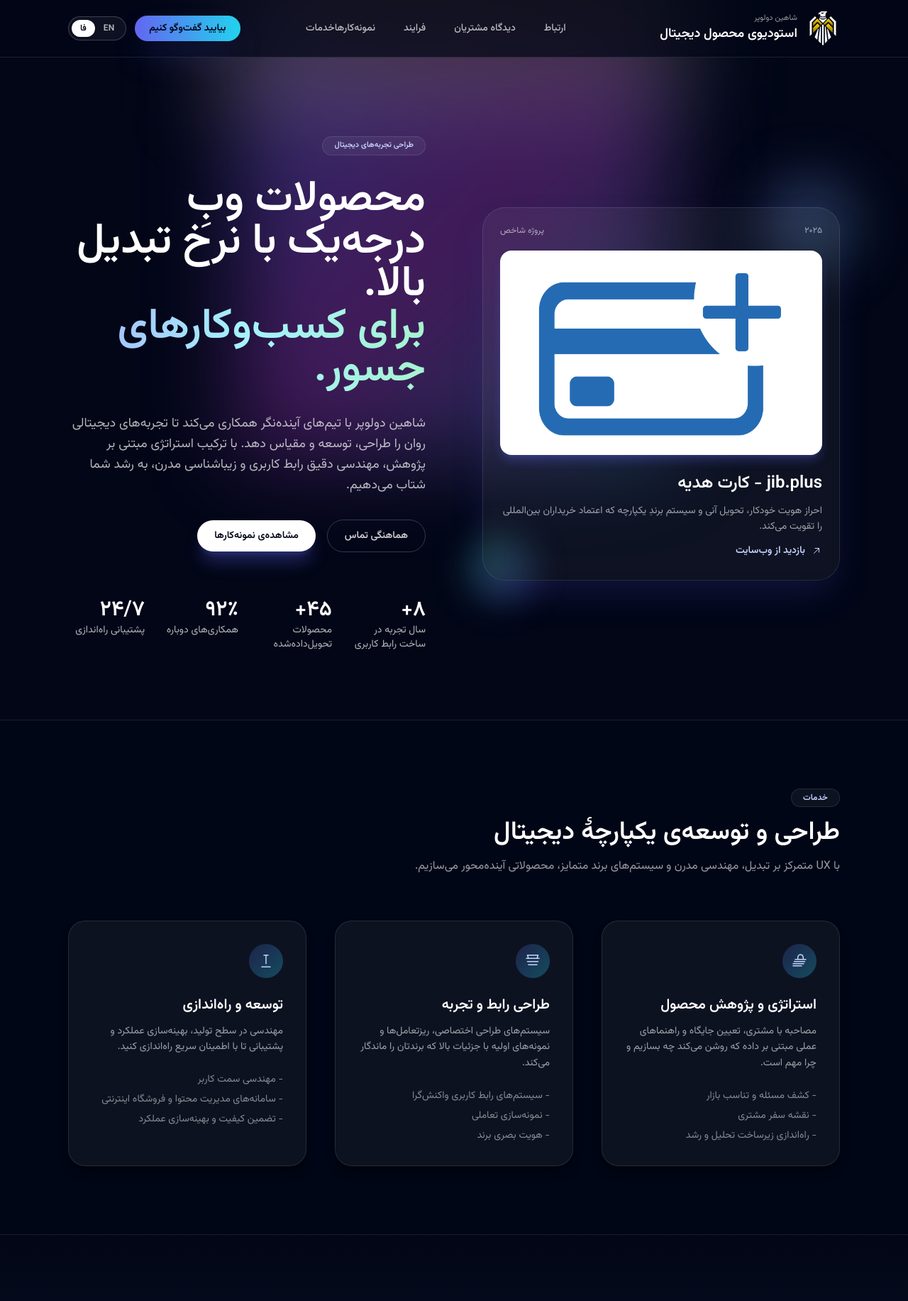
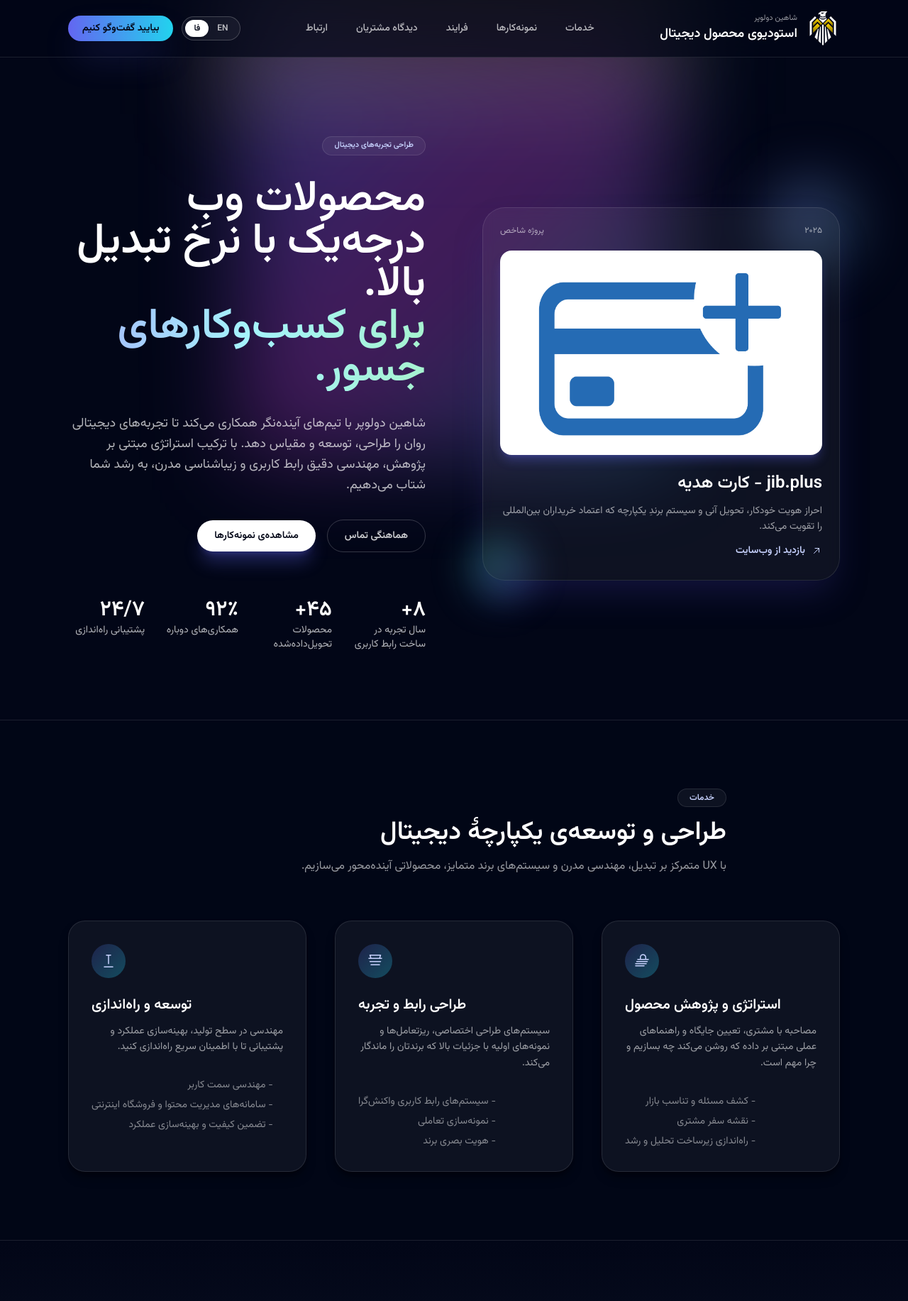
Before and after one commit to shahinrtm/shahindev.website, a plain HTML site: page fa.html in a window 1280 px wide. Shown: the top 1833 px of the page at 71% size. Drawn offline with nearby package versions, Linux system fonts and the light colour scheme.

Commit message:
Refine RTL layout for Persian page

```diff
--- a/fa.html
+++ b/fa.html
@@ -58,21 +58,21 @@
 
         <header class="fixed inset-x-0 top-0 z-50 border-b border-white/10 bg-slate-950/70 backdrop-blur-xl">
             <nav class="mx-auto flex max-w-6xl items-center justify-between px-6 py-4 lg:px-8">
-                <a href="#home" class="flex items-center space-x-3" x-bind:class="isFa() ? 'space-x-reverse' : ''">
+                <a href="#home" class="flex items-center gap-3">
                     <img src="/static/logo.svg" alt="Shahin Developer logo" class="h-12 w-12">
                     <div x-bind:class="isFa() ? 'text-right' : ''">
                         <span class="block text-[11px] text-white/60" x-bind:class="isFa() ? '' : 'uppercase tracking-[0.35em]'" x-text="isFa() ? copy.footer.brandTag.fa : copy.footer.brandTag.en"></span>
                         <span class="block text-lg font-semibold text-white" x-text="isFa() ? copy.footer.brandSubtitle.fa : copy.footer.brandSubtitle.en"></span>
                     </div>
                 </a>
-                <div class="hidden items-center space-x-10 text-sm font-medium text-white/70 lg:flex" x-bind:class="isFa() ? 'flex-row-reverse space-x-reverse' : ''">
+                <div class="hidden items-center gap-10 text-sm font-medium text-white/70 lg:flex">
                     <a href="#services" class="transition hover:text-white" x-text="copy.nav.services[lang]"></a>
                     <a href="#projects" class="transition hover:text-white" x-text="copy.nav.projects[lang]"></a>
                     <a href="#process" class="transition hover:text-white" x-text="copy.nav.process[lang]"></a>
                     <a href="#testimonials" class="transition hover:text-white" x-text="copy.nav.testimonials[lang]"></a>
                     <a href="#contact" class="transition hover:text-white" x-text="copy.nav.contact[lang]"></a>
                 </div>
-                <div class="hidden items-center gap-3 lg:flex" x-bind:class="isFa() ? 'flex-row-reverse' : ''">
+                <div class="hidden items-center gap-3 lg:flex">
                     <div class="flex items-center rounded-full border border-white/20 bg-white/5 p-1 text-xs font-semibold">
                         <button @click="setLang('en')" class="rounded-full px-3 py-1 transition" x-bind:class="lang === 'en' ? 'bg-white text-slate-950 shadow' : 'text-white/70 hover:text-white'">EN</button>
                         <button @click="setLang('fa')" class="rounded-full px-3 py-1 transition" x-bind:class="lang === 'fa' ? 'bg-white text-slate-950 shadow' : 'text-white/70 hover:text-white'">فا</button>
@@ -117,7 +117,7 @@
                             <span x-text="copy.hero.headlinePrimary[lang]"></span>
                             <span class="block bg-gradient-to-r from-brand-300 via-cyan-200 to-emerald-200 bg-clip-text text-transparent" x-text="copy.hero.headlineAccent[lang]"></span>
                         </h1>
-                        <p class="max-w-xl text-lg text-white/70" x-bind:class="isFa() ? 'ml-auto leading-relaxed' : ''" x-text="copy.hero.blurb[lang]"></p>
+                        <p class="max-w-xl text-lg leading-relaxed text-white/70" x-text="copy.hero.blurb[lang]"></p>
                         <div class="flex flex-wrap items-center gap-4" x-bind:class="isFa() ? 'justify-end flex-row-reverse' : ''">
                             <a href="#projects" class="rounded-full bg-white px-6 py-3 text-sm font-semibold text-slate-950 shadow-xl shadow-brand-500/30 transition hover:-translate-y-0.5 hover:shadow-brand-400/40" x-text="copy.hero.primaryCta[lang]"></a>
                             <a href="mailto:info@shahindev.com" class="rounded-full border border-white/20 px-6 py-3 text-sm font-semibold text-white/80 transition hover:border-brand-300/60 hover:text-white" x-text="copy.hero.secondaryCta[lang]"></a>
@@ -159,14 +159,14 @@
 
             <section id="services" class="relative border-t border-white/10 bg-slate-950/90 py-24">
                 <div class="mx-auto max-w-6xl px-6 lg:px-8">
-                    <div class="mx-auto max-w-3xl space-y-4 text-center" x-bind:class="isFa() ? 'text-right lg:text-right lg:ml-auto lg:mr-0' : ''">
+                    <div class="mx-auto max-w-3xl space-y-4" x-bind:class="isFa() ? 'text-right lg:text-right' : 'text-center lg:text-left'">
                         <span class="inline-block rounded-full border border-white/10 bg-white/5 px-4 py-1 text-xs font-semibold text-brand-200" x-bind:class="isFa() ? 'tracking-normal' : 'uppercase tracking-[0.35em]'" x-text="copy.services.tag[lang]"></span>
                         <h2 class="text-3xl font-semibold text-white sm:text-4xl" x-text="copy.services.title[lang]"></h2>
                         <p class="text-base text-white/60" x-text="copy.services.blurb[lang]"></p>
                     </div>
                     <div class="mt-16 grid gap-10 md:grid-cols-2 xl:grid-cols-3">
-                        <div class="group relative overflow-hidden rounded-3xl border border-white/10 bg-white/[0.05] p-8 shadow-lg shadow-black/40 transition hover:-translate-y-1 hover:border-brand-400/40" x-bind:class="isFa() ? 'text-right' : ''">
-                            <div class="flex h-12 w-12 items-center justify-center rounded-full bg-gradient-to-br from-brand-500/20 to-cyan-400/30 text-brand-200" x-bind:class="isFa() ? 'ml-auto' : ''">
+                        <div class="group relative flex h-full flex-col overflow-hidden rounded-3xl border border-white/10 bg-white/[0.05] p-8 shadow-lg shadow-black/40 transition hover:-translate-y-1 hover:border-brand-400/40" x-bind:class="isFa() ? 'items-end text-right' : ''">
+                            <div class="flex h-12 w-12 items-center justify-center rounded-full bg-gradient-to-br from-brand-500/20 to-cyan-400/30 text-brand-200">
                                 <svg xmlns="http://www.w3.org/2000/svg" class="h-6 w-6" fill="none" viewBox="0 0 24 24" stroke="currentColor" stroke-width="1.5">
                                     <path stroke-linecap="round" stroke-linejoin="round" d="M9.75 9.75v-3a3.75 3.75 0 117.5 0v3M6 9.75h15M4.5 12.75h15M3 15.75h15M3 18.75h12" />
                                 </svg>
@@ -179,8 +179,8 @@
                                 </template>
                             </ul>
                         </div>
-                        <div class="group relative overflow-hidden rounded-3xl border border-white/10 bg-white/[0.05] p-8 shadow-lg shadow-black/40 transition hover:-translate-y-1 hover:border-brand-400/40" x-bind:class="isFa() ? 'text-right' : ''">
-                            <div class="flex h-12 w-12 items-center justify-center rounded-full bg-gradient-to-br from-brand-500/20 to-cyan-400/30 text-brand-200" x-bind:class="isFa() ? 'ml-auto' : ''">
+                        <div class="group relative flex h-full flex-col overflow-hidden rounded-3xl border border-white/10 bg-white/[0.05] p-8 shadow-lg shadow-black/40 transition hover:-translate-y-1 hover:border-brand-400/40" x-bind:class="isFa() ? 'items-end text-right' : ''">
+                            <div class="flex h-12 w-12 items-center justify-center rounded-full bg-gradient-to-br from-brand-500/20 to-cyan-400/30 text-brand-200">
                                 <svg xmlns="http://www.w3.org/2000/svg" class="h-6 w-6" fill="none" viewBox="0 0 24 24" stroke="currentColor" stroke-width="1.5">
                                     <path stroke-linecap="round" stroke-linejoin="round" d="M4.5 3.75h15l-1.5 4.5h-12l-1.5-4.5zM3 8.25h18M4.5 12.75h15M6 17.25h12" />
                                 </svg>
@@ -193,8 +193,8 @@
                                 </template>
                             </ul>
                         </div>
-                        <div class="group relative overflow-hidden rounded-3xl border border-white/10 bg-white/[0.05] p-8 shadow-lg shadow-black/40 transition hover:-translate-y-1 hover:border-brand-400/40" x-bind:class="isFa() ? 'text-right' : ''">
-                            <div class="flex h-12 w-12 items-center justify-center rounded-full bg-gradient-to-br from-brand-500/20 to-cyan-400/30 text-brand-200" x-bind:class="isFa() ? 'ml-auto' : ''">
+                        <div class="group relative flex h-full flex-col overflow-hidden rounded-3xl border border-white/10 bg-white/[0.05] p-8 shadow-lg shadow-black/40 transition hover:-translate-y-1 hover:border-brand-400/40" x-bind:class="isFa() ? 'items-end text-right' : ''">
+                            <div class="flex h-12 w-12 items-center justify-center rounded-full bg-gradient-to-br from-brand-500/20 to-cyan-400/30 text-brand-200">
                                 <svg xmlns="http://www.w3.org/2000/svg" class="h-6 w-6" fill="none" viewBox="0 0 24 24" stroke="currentColor" stroke-width="1.5">
                                     <path stroke-linecap="round" stroke-linejoin="round" d="M9 3.75h6M12 3.75v12m-6 4.5h12" />
                                 </svg>
@@ -287,7 +287,7 @@
 
             <section id="process" class="relative border-t border-white/10 bg-slate-950/95 py-24">
                 <div class="mx-auto max-w-6xl px-6 lg:px-8">
-                    <div class="mx-auto max-w-3xl space-y-4 text-center" x-bind:class="isFa() ? 'text-right lg:text-right lg:ml-auto lg:mr-0' : ''">
+                    <div class="mx-auto max-w-3xl space-y-4" x-bind:class="isFa() ? 'text-right lg:text-right' : 'text-center lg:text-left'">
                         <span class="inline-block rounded-full border border-white/10 bg-white/5 px-4 py-1 text-xs font-semibold text-brand-200" x-bind:class="isFa() ? 'tracking-normal' : 'uppercase tracking-[0.35em]'" x-text="copy.process.tag[lang]"></span>
                         <h2 class="text-3xl font-semibold text-white sm:text-4xl" x-text="copy.process.title[lang]"></h2>
                         <p class="text-base text-white/60" x-text="copy.process.blurb[lang]"></p>
@@ -312,7 +312,7 @@
             </section>
             <section id="testimonials" class="relative border-t border-white/10 bg-gradient-to-br from-slate-950 via-slate-900 to-slate-950 py-24">
                 <div class="mx-auto max-w-6xl px-6 lg:px-8">
-                    <div class="mx-auto max-w-3xl space-y-4 text-center" x-bind:class="isFa() ? 'text-right lg:text-right lg:ml-auto lg:mr-0' : ''">
+                    <div class="mx-auto max-w-3xl space-y-4" x-bind:class="isFa() ? 'text-right lg:text-right' : 'text-center lg:text-left'">
                         <span class="inline-block rounded-full border border-white/10 bg-white/5 px-4 py-1 text-xs font-semibold text-brand-200" x-bind:class="isFa() ? 'tracking-normal' : 'uppercase tracking-[0.35em]'" x-text="copy.testimonials.tag[lang]"></span>
                         <h2 class="text-3xl font-semibold text-white sm:text-4xl" x-text="copy.testimonials.title[lang]"></h2>
                         <p class="text-base text-white/60" x-text="copy.testimonials.blurb[lang]"></p>
@@ -359,7 +359,7 @@
                                             <path stroke-linecap="round" stroke-linejoin="round" d="M8.25 4.5h7.5a2.25 2.25 0 012.25 2.25v10.5A2.25 2.25 0 0115.75 19.5h-7.5A2.25 2.25 0 016 17.25V6.75A2.25 2.25 0 018.25 4.5z" />
                                         </svg>
                                     </span>
-                                    <div class="space-x-3" x-bind:class="isFa() ? 'space-x-reverse text-right' : ''">
+                                    <div class="flex items-center gap-3" x-bind:class="isFa() ? 'justify-end text-right' : ''">
                                         <a href="https://twitter.com/shahin_g_rostami" target="_blank" class="text-white/70 transition hover:text-brand-200" x-text="copy.contact.socials.twitter[lang]"></a>
                                         <span class="text-white/20">/</span>
                                         <a href="https://instagram.com/shahin_g_rostami" target="_blank" class="text-white/70 transition hover:text-brand-200" x-text="copy.contact.socials.instagram[lang]"></a>
@@ -393,7 +393,7 @@
         <footer class="border-t border-white/10 bg-slate-950/95 py-12">
             <div class="mx-auto flex max-w-6xl flex-col gap-10 px-6 lg:flex-row lg:justify-between lg:px-8" x-bind:class="isFa() ? 'lg:flex-row-reverse' : ''">
                 <div class="max-w-sm space-y-4" x-bind:class="isFa() ? 'text-right' : ''">
-                    <a href="#home" class="flex items-center space-x-3" x-bind:class="isFa() ? 'space-x-reverse' : ''">
+                    <a href="#home" class="flex items-center gap-3">
                         <img src="/static/logo.svg" alt="Shahin Developer logo" class="h-10 w-10">
                         <div>
                             <span class="block text-xs text-white/50" x-bind:class="isFa() ? '' : 'uppercase tracking-[0.35em]'" x-text="isFa() ? copy.footer.brandTag.fa : copy.footer.brandTag.en"></span>
```
